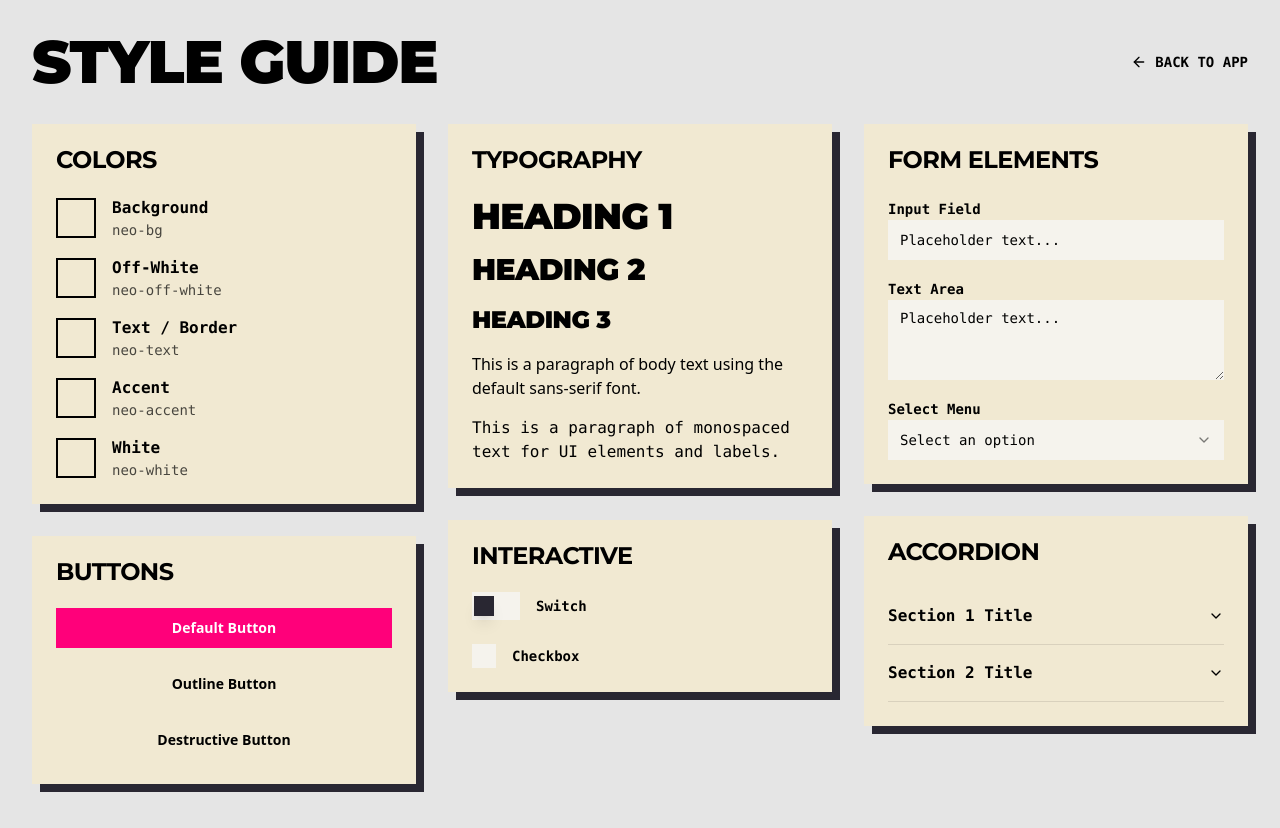
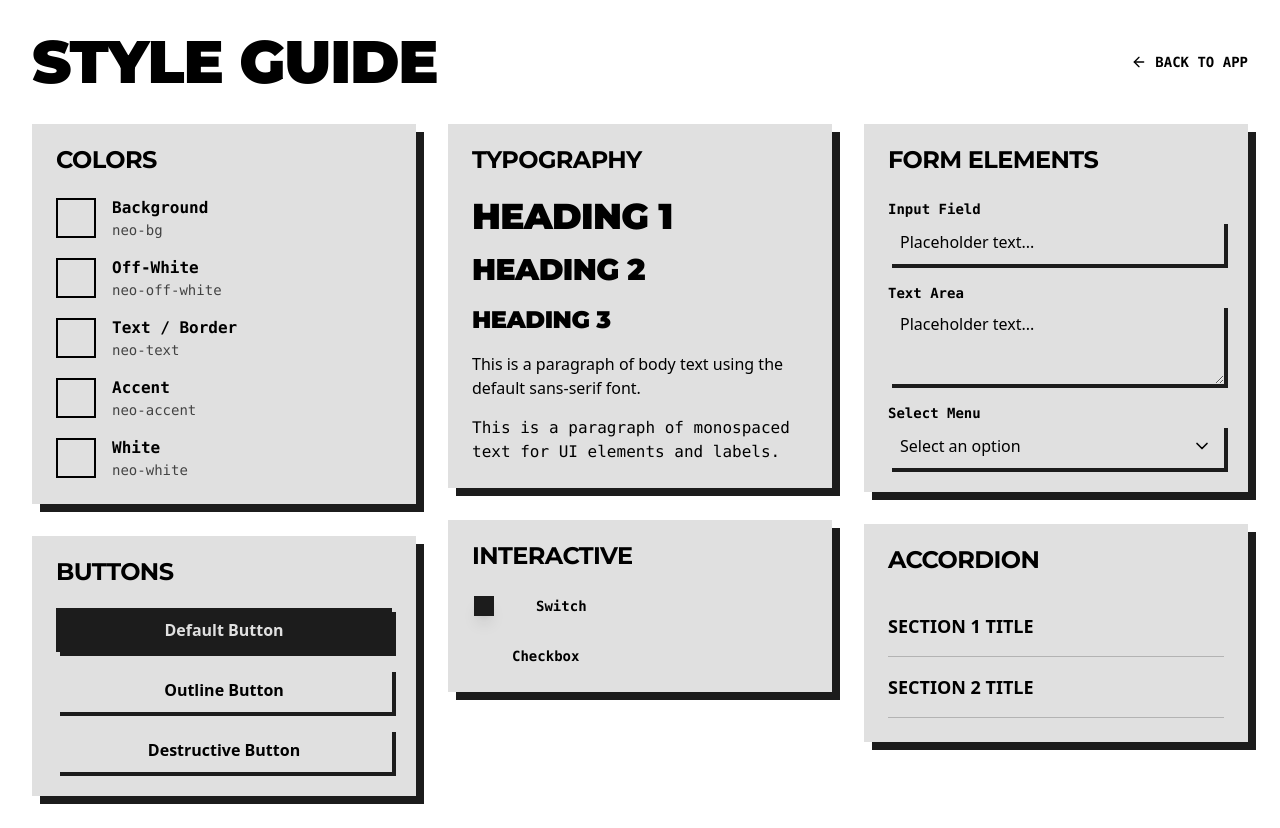
Before and after one commit to FactoryBlack/lab-fbqr, a Next.js app: page /style-guide in a window 1280 px wide. Built offline with nearby package versions, Linux system fonts and the light colour scheme.

Commit message:
feat: implement refined minimalist Brutalism design
Revise UI with shadow effects, high-contrast palette, and bold typography

Co-authored-by: null <43464404+FactoryBlack@users.noreply.github.com>

```diff
--- a/app/globals.css
+++ b/app/globals.css
@@ -4,49 +4,48 @@
 
 @layer base {
   :root {
-    /* Swiss-Tech Brutalist Palette */
-    --page-bg: #e5e5e5;
-    --neo-bg: #f1e9d2; /* Card background */
-    --neo-text: #292732;
-    --neo-accent: #ff007a;
-    --neo-white: #ffffff;
-    --neo-off-white: #f5f3ed; /* Input background */
-    --neo-border-color: #292732;
+    /* Purely Neutral Brutalist Palette */
+    --page-bg: #cccccc; /* Light grey page background */
+    --neo-bg: #e0e0e0; /* Main element background */
+    --neo-text: #1c1c1c; /* Dark charcoal for text and borders */
+    --neo-white: #e0e0e0; /* Used for hover states, same as bg */
+    --neo-off-white: #e0e0e0; /* Input background, same as bg */
+    --neo-border-color: #1c1c1c;
 
     /* Mapped to existing theme for component compatibility */
-    --background: var(--page-bg); /* Page background */
+    --background: var(--page-bg);
     --foreground: var(--neo-text);
-    --card: var(--neo-bg); /* Card background */
+    --card: var(--neo-bg);
     --card-foreground: var(--neo-text);
     --popover: var(--neo-bg);
     --popover-foreground: var(--neo-text);
     --primary: var(--neo-text);
     --primary-foreground: var(--neo-bg);
     --secondary: var(--neo-text);
-    --secondary-foreground: var(--neo-white);
+    --secondary-foreground: var(--neo-bg);
     --muted: var(--neo-bg);
     --muted-foreground: var(--neo-text);
-    --accent: var(--neo-accent);
-    --accent-foreground: var(--neo-white);
-    --destructive: #eb1950;
-    --destructive-foreground: var(--neo-white);
+    --accent: var(--neo-text); /* Mapped to dark color */
+    --accent-foreground: var(--neo-bg); /* Mapped to light color */
+    --destructive: var(--neo-text);
+    --destructive-foreground: var(--neo-bg);
     --border: var(--neo-border-color);
     --input: var(--neo-off-white);
-    --ring: var(--neo-accent);
+    --ring: var(--neo-text);
     --radius: 0rem;
 
     /* Style Properties */
     --neo-border-width: 2px;
     --font-sans: "Montserrat", sans-serif;
-    --font-mono: "IBM Plex Mono", monospace;
+    --font-mono: "Montserrat", monospace; /* Fallback to sans */
   }
 
   * {
     @apply border-border;
   }
   body {
-    @apply bg-background text-foreground;
-    background-color: var(--page-bg);
+    @apply bg-background text-foreground font-sans;
+    font-weight: 500;
   }
 
   .font-heading {
@@ -55,15 +54,6 @@
     text-transform: uppercase;
     letter-spacing: -0.02em;
   }
-
-  /* Style for dropdown content */
-  .select-content {
-    @apply bg-[var(--neo-off-white)] border-[var(--neo-border-width)] border-[var(--neo-text)] font-sans;
-  }
-
-  .select-item {
-    @apply font-sans focus:bg-black/10 focus:text-[var(--neo-text)];
-  }
 }
 
 @layer utilities {
--- a/components/collection-item.tsx
+++ b/components/collection-item.tsx
@@ -1,8 +1,6 @@
 "use client"
 
-import { Download, Copy, Check, Trash2 } from "lucide-react"
 import { NeoButton } from "@/components/ui/neo-button"
-import { DropdownMenu, DropdownMenuContent, DropdownMenuItem, DropdownMenuTrigger } from "@/components/ui/dropdown-menu"
 import { toast } from "sonner"
 import type { QRCodeResult } from "@/app/page"
 
@@ -58,7 +56,7 @@ export function CollectionItem({ qrCodeResult, isCopied, setCopiedId, onRemove }
 
       image.onload = () => {
         const canvas = document.createElement("canvas")
-        const scale = 4 // For higher resolution
+        const scale = 4
         canvas.width = qrConfig.width * scale
         canvas.height = qrConfig.width * scale
         const ctx = canvas.getContext("2d")
@@ -103,38 +101,33 @@ export function CollectionItem({ qrCodeResult, isCopied, setCopiedId, onRemove }
   }
 
   return (
-    <div className="bg-transparent border-b border-b-neo-text last:border-b-0 pb-2 space-y-2">
-      <div className="flex items-center gap-3">
+    <div className="bg-transparent border-b border-b-neo-text/20 last:border-b-0 pb-3 space-y-3">
+      <div className="flex items-center gap-4">
         <img
           src={thumbnail || "/placeholder.svg"}
           alt={`QR for ${text}`}
-          className="w-12 h-12 flex-shrink-0 bg-white p-1 border-[var(--neo-border-width)] border-[var(--neo-text)]"
+          className="w-16 h-16 flex-shrink-0 bg-white p-1 border-[var(--neo-border-width)] border-[var(--neo-text)]"
         />
         <div className="flex-1 min-w-0">
-          <p className="font-mono text-sm truncate" title={text}>
+          <p className="font-sans text-base font-bold truncate" title={text}>
             {text}
           </p>
-          <p className="text-xs text-gray-500 font-mono">{new Date(qrCodeResult.createdAt).toLocaleDateString()}</p>
+          <p className="text-sm text-gray-600 font-sans">{new Date(qrCodeResult.createdAt).toLocaleDateString()}</p>
         </div>
-        <div className="flex gap-1">
-          <NeoButton variant="outline" size="icon" className="w-8 h-8" onClick={handleCopy}>
-            {isCopied ? <Check size={14} /> : <Copy size={14} />}
-          </NeoButton>
-          <DropdownMenu>
-            <DropdownMenuTrigger asChild>
-              <NeoButton variant="outline" size="icon" className="w-8 h-8">
-                <Download size={14} />
-              </NeoButton>
-            </DropdownMenuTrigger>
-            <DropdownMenuContent>
-              <DropdownMenuItem onClick={handleDownloadSvg}>SVG</DropdownMenuItem>
-              <DropdownMenuItem onClick={handleDownloadPng}>PNG</DropdownMenuItem>
-            </DropdownMenuContent>
-          </DropdownMenu>
-          <NeoButton variant="destructive" size="icon" className="w-8 h-8" onClick={() => onRemove(qrCodeResult.id)}>
-            <Trash2 size={14} />
-          </NeoButton>
-        </div>
+      </div>
+      <div className="grid grid-cols-4 gap-2">
+        <NeoButton variant="outline" size="sm" onClick={handleCopy}>
+          {isCopied ? "COPIED" : "COPY"}
+        </NeoButton>
+        <NeoButton variant="outline" size="sm" onClick={handleDownloadSvg}>
+          SVG
+        </NeoButton>
+        <NeoButton variant="outline" size="sm" onClick={handleDownloadPng}>
+          PNG
+        </NeoButton>
+        <NeoButton variant="destructive" size="sm" onClick={() => onRemove(qrCodeResult.id)}>
+          DEL
+        </NeoButton>
       </div>
     </div>
   )
--- a/components/ui/accordion.tsx
+++ b/components/ui/accordion.tsx
@@ -2,7 +2,6 @@
 
 import * as React from "react"
 import * as AccordionPrimitive from "@radix-ui/react-accordion"
-import { ChevronDown } from "lucide-react"
 import { cn } from "@/lib/utils"
 
 const Accordion = AccordionPrimitive.Root
@@ -11,7 +10,7 @@ const AccordionItem = React.forwardRef<
   React.ElementRef<typeof AccordionPrimitive.Item>,
   React.ComponentPropsWithoutRef<typeof AccordionPrimitive.Item>
 >(({ className, ...props }, ref) => (
-  <AccordionPrimitive.Item ref={ref} className={cn("border-b border-b-black/10", className)} {...props} />
+  <AccordionPrimitive.Item ref={ref} className={cn("border-b border-b-black/20", className)} {...props} />
 ))
 AccordionItem.displayName = "AccordionItem"
 
@@ -23,13 +22,12 @@ const AccordionTrigger = React.forwardRef<
     <AccordionPrimitive.Trigger
       ref={ref}
       className={cn(
-        "flex flex-1 items-center justify-between py-4 font-mono font-bold transition-all hover:underline [&[data-state=open]>svg]:rotate-180",
+        "flex flex-1 items-center text-left py-4 font-sans text-lg font-black uppercase transition-all hover:opacity-80",
         className,
       )}
       {...props}
     >
-      <div className="flex items-center gap-2">{children}</div>
-      <ChevronDown className="h-4 w-4 shrink-0 transition-transform duration-200" />
+      {children}
     </AccordionPrimitive.Trigger>
   </AccordionPrimitive.Header>
 ))
@@ -41,7 +39,7 @@ const AccordionContent = React.forwardRef<
 >(({ className, children, ...props }, ref) => (
   <AccordionPrimitive.Content
     ref={ref}
-    className="overflow-hidden text-sm transition-all data-[state=closed]:animate-accordion-up data-[state=open]:animate-accordion-down"
+    className="overflow-hidden text-base transition-all data-[state=closed]:animate-accordion-up data-[state=open]:animate-accordion-down"
     {...props}
   >
     <div className={cn("pb-4 pt-0", className)}>{children}</div>
--- a/components/ui/input.tsx
+++ b/components/ui/input.tsx
@@ -9,9 +9,10 @@ const Input = React.forwardRef<HTMLInputElement, InputProps>(({ className, type,
     <input
       type={type}
       className={cn(
-        "flex h-10 w-full rounded-md bg-[var(--neo-off-white)] px-3 py-2 text-sm file:border-0 file:bg-transparent file:text-sm file:font-medium placeholder:text-muted-foreground focus-visible:outline-none focus-visible:ring-2 focus-visible:ring-ring focus-visible:ring-offset-2 disabled:cursor-not-allowed disabled:opacity-50 font-mono border-0",
+        "flex h-11 w-full bg-[var(--neo-off-white)] px-3 py-2 text-base file:border-0 file:bg-transparent file:text-base file:font-medium placeholder:text-muted-foreground/70 focus-visible:outline-none focus-visible:ring-2 focus-visible:ring-ring focus-visible:ring-offset-2 disabled:cursor-not-allowed disabled:opacity-50 font-sans border-[var(--neo-border-width)] border-neo-text",
         className,
       )}
+      style={{ boxShadow: `4px 4px 0px var(--neo-text)` }}
       ref={ref}
       {...props}
     />
--- a/components/ui/neo-button.tsx
+++ b/components/ui/neo-button.tsx
@@ -7,21 +7,21 @@ import { cva, type VariantProps } from "class-variance-authority"
 import { cn } from "@/lib/utils"
 
 const neoButtonVariants = cva(
-  "inline-flex items-center justify-center whitespace-nowrap text-sm font-bold ring-offset-background transition-colors focus-visible:outline-none focus-visible:ring-2 focus-visible:ring-ring focus-visible:ring-offset-2 disabled:pointer-events-none disabled:opacity-50 w-full rounded-md",
+  "inline-flex items-center justify-center whitespace-nowrap text-base font-bold ring-offset-background transition-all focus-visible:outline-none focus-visible:ring-2 focus-visible:ring-ring focus-visible:ring-offset-2 disabled:pointer-events-none disabled:opacity-50 w-full border-[var(--neo-border-width)] border-neo-text active:translate-x-px active:translate-y-px active:shadow-none",
   {
     variants: {
       variant: {
-        default: "bg-[var(--neo-accent)] text-[var(--neo-white)]",
-        destructive: "border-[var(--neo-border-width)] border-neo-text bg-transparent hover:bg-[var(--neo-white)]",
-        outline: "border-[var(--neo-border-width)] border-neo-text bg-transparent hover:bg-[var(--neo-white)]",
-        secondary: "bg-[var(--neo-text)] text-[var(--neo-white)] border-[var(--neo-border-width)] border-neo-text",
-        ghost: "hover:bg-accent hover:text-accent-foreground",
-        link: "text-primary underline-offset-4 hover:underline",
+        default: "bg-[var(--neo-text)] text-[var(--neo-bg)] hover:bg-[var(--neo-text)]/90",
+        destructive: "bg-transparent hover:bg-[var(--neo-white)]",
+        outline: "bg-transparent hover:bg-[var(--neo-white)]",
+        secondary: "bg-secondary text-secondary-foreground",
+        ghost: "border-0 shadow-none hover:bg-accent hover:text-accent-foreground",
+        link: "border-0 shadow-none text-primary underline-offset-4 hover:underline",
       },
       size: {
-        default: "h-10 px-4 py-2",
-        sm: "h-9 px-3",
-        lg: "h-11 px-8",
+        default: "h-11 px-4 py-2",
+        sm: "h-10 px-3 text-sm",
+        lg: "h-12 px-8 text-lg",
         icon: "h-10 w-10",
       },
     },
@@ -36,12 +36,22 @@ export interface NeoButtonProps
   extends React.ButtonHTMLAttributes<HTMLButtonElement>,
     VariantProps<typeof neoButtonVariants> {
   asChild?: boolean
+  noShadow?: boolean
 }
 
 const NeoButton = React.forwardRef<HTMLButtonElement, NeoButtonProps>(
-  ({ className, variant, size, asChild = false, ...props }, ref) => {
+  ({ className, variant, size, asChild = false, noShadow = false, ...props }, ref) => {
     const Comp = asChild ? Slot : "button"
-    return <Comp className={cn(neoButtonVariants({ variant, size, className }))} ref={ref} {...props} />
+    return (
+      <Comp
+        className={cn(neoButtonVariants({ variant, size, className }))}
+        style={{
+          boxShadow: noShadow || variant === "ghost" || variant === "link" ? "none" : `4px 4px 0px var(--neo-text)`,
+        }}
+        ref={ref}
+        {...props}
+      />
+    )
   },
 )
 NeoButton.displayName = "NeoButton"
--- a/components/ui/select.tsx
+++ b/components/ui/select.tsx
@@ -19,14 +19,15 @@ const SelectTrigger = React.forwardRef<
   <SelectPrimitive.Trigger
     ref={ref}
     className={cn(
-      "flex h-10 w-full items-center justify-between rounded-md bg-[var(--neo-off-white)] px-3 py-2 text-sm placeholder:text-muted-foreground focus:outline-none focus:ring-2 focus:ring-ring focus:ring-offset-2 disabled:cursor-not-allowed disabled:opacity-50 font-mono border-0",
+      "flex h-11 w-full items-center justify-between bg-[var(--neo-off-white)] px-3 py-2 text-base placeholder:text-muted-foreground focus:outline-none focus:ring-2 focus:ring-ring focus:ring-offset-2 disabled:cursor-not-allowed disabled:opacity-50 font-sans border-[var(--neo-border-width)] border-neo-text",
       className,
     )}
+    style={{ boxShadow: `4px 4px 0px var(--neo-text)` }}
     {...props}
   >
     {children}
     <SelectPrimitive.Icon asChild>
-      <ChevronDown className="h-4 w-4 opacity-50" />
+      <ChevronDown className="h-5 w-5" />
     </SelectPrimitive.Icon>
   </SelectPrimitive.Trigger>
 ))
@@ -40,17 +41,18 @@ const SelectContent = React.forwardRef<
     <SelectPrimitive.Content
       ref={ref}
       className={cn(
-        "relative z-50 min-w-[8rem] overflow-hidden rounded-md border-[var(--neo-border-width)] border-[var(--neo-text)] bg-[var(--neo-off-white)] text-popover-foreground shadow-md data-[state=open]:animate-in data-[state=closed]:animate-out data-[state=closed]:fade-out-0 data-[state=open]:fade-in-0 data-[state=closed]:zoom-out-95 data-[state=open]:zoom-in-95 data-[side=bottom]:slide-in-from-top-2 data-[side=left]:slide-in-from-right-2 data-[side=right]:slide-in-from-left-2 data-[side=top]:slide-in-from-bottom-2",
+        "relative z-50 min-w-[8rem] overflow-hidden border-[var(--neo-border-width)] border-[var(--neo-text)] bg-[var(--neo-off-white)] text-popover-foreground data-[state=open]:animate-in data-[state=closed]:animate-out data-[state=closed]:fade-out-0 data-[state=open]:fade-in-0 data-[state=closed]:zoom-out-95 data-[state=open]:zoom-in-95 data-[side=bottom]:slide-in-from-top-2 data-[side=left]:slide-in-from-right-2 data-[side=right]:slide-in-from-left-2 data-[side=top]:slide-in-from-bottom-2",
         position === "popper" &&
           "data-[side=bottom]:translate-y-1 data-[side=left]:-translate-x-1 data-[side=right]:translate-x-1 data-[side=top]:-translate-y-1",
         className,
       )}
+      style={{ boxShadow: `4px 4px 0px var(--neo-text)` }}
       position={position}
       {...props}
     >
       <SelectPrimitive.Viewport
         className={cn(
-          "p-1 font-mono",
+          "p-1 font-sans text-base",
           position === "popper" &&
             "h-[var(--radix-select-trigger-height)] w-full min-w-[var(--radix-select-trigger-width)]",
         )}
@@ -68,7 +70,7 @@ const SelectLabel = React.forwardRef<
 >(({ className, ...props }, ref) => (
   <SelectPrimitive.Label
     ref={ref}
-    className={cn("py-1.5 pl-8 pr-2 text-sm font-bold font-sans uppercase", className)}
+    className={cn("py-1.5 pl-8 pr-2 text-sm font-bold uppercase", className)}
     {...props}
   />
 ))
@@ -81,7 +83,7 @@ const SelectItem = React.forwardRef<
   <SelectPrimitive.Item
     ref={ref}
     className={cn(
-      "relative flex w-full cursor-default select-none items-center rounded-sm py-1.5 pl-8 pr-2 text-sm outline-none focus:bg-black/10 focus:text-accent-foreground data-[disabled]:pointer-events-none data-[disabled]:opacity-50",
+      "relative flex w-full cursor-default select-none items-center rounded-sm py-1.5 pl-8 pr-2 text-base outline-none focus:bg-black/10 focus:text-accent-foreground data-[disabled]:pointer-events-none data-[disabled]:opacity-50",
       className,
     )}
     {...props}
--- a/components/ui/textarea.tsx
+++ b/components/ui/textarea.tsx
@@ -8,9 +8,10 @@ const Textarea = React.forwardRef<HTMLTextAreaElement, TextareaProps>(({ classNa
   return (
     <textarea
       className={cn(
-        "flex min-h-[80px] w-full rounded-md bg-[var(--neo-off-white)] px-3 py-2 text-sm placeholder:text-muted-foreground focus-visible:outline-none focus-visible:ring-2 focus-visible:ring-ring focus-visible:ring-offset-2 disabled:cursor-not-allowed disabled:opacity-50 font-mono border-0",
+        "flex min-h-[80px] w-full bg-[var(--neo-off-white)] px-3 py-2 text-base placeholder:text-muted-foreground/70 focus-visible:outline-none focus-visible:ring-2 focus-visible:ring-ring focus-visible:ring-offset-2 disabled:cursor-not-allowed disabled:opacity-50 font-sans border-[var(--neo-border-width)] border-neo-text",
         className,
       )}
+      style={{ boxShadow: `4px 4px 0px var(--neo-text)` }}
       ref={ref}
       {...props}
     />
```
Also changed, not shown: app/layout.tsx (+2 -14 lines), app/page.tsx (+42 -33 lines), components/config-panel.tsx (+25 -38 lines), components/preview-panel.tsx (+5 -5 lines), components/validation-status.tsx (+5 -12 lines).
